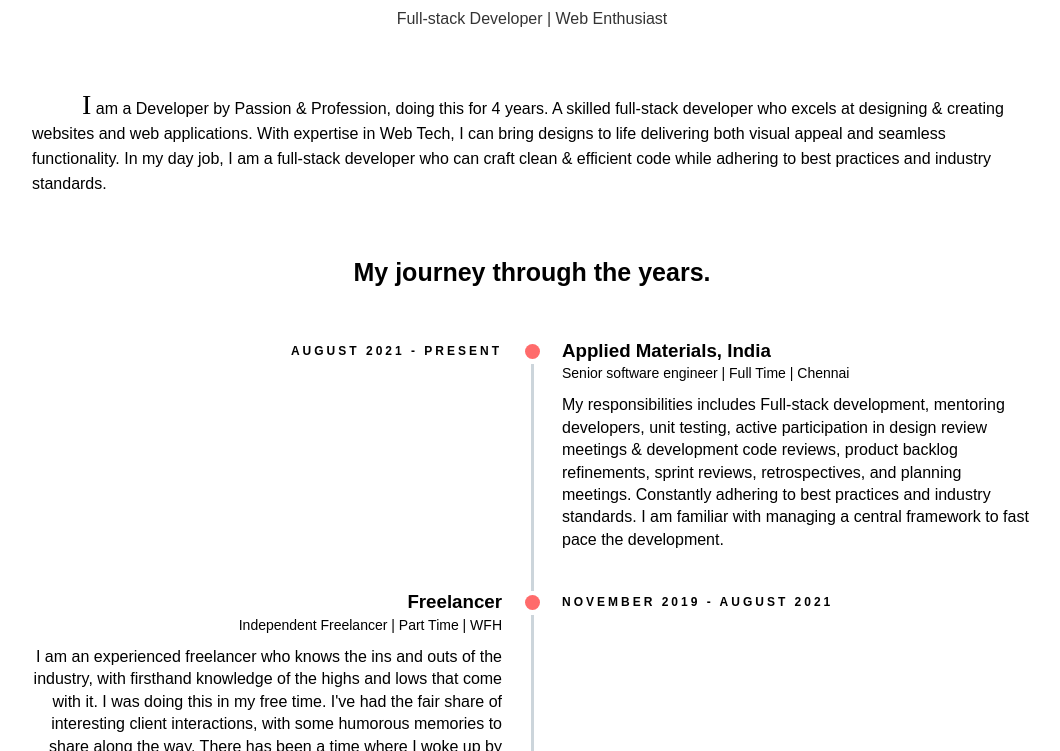
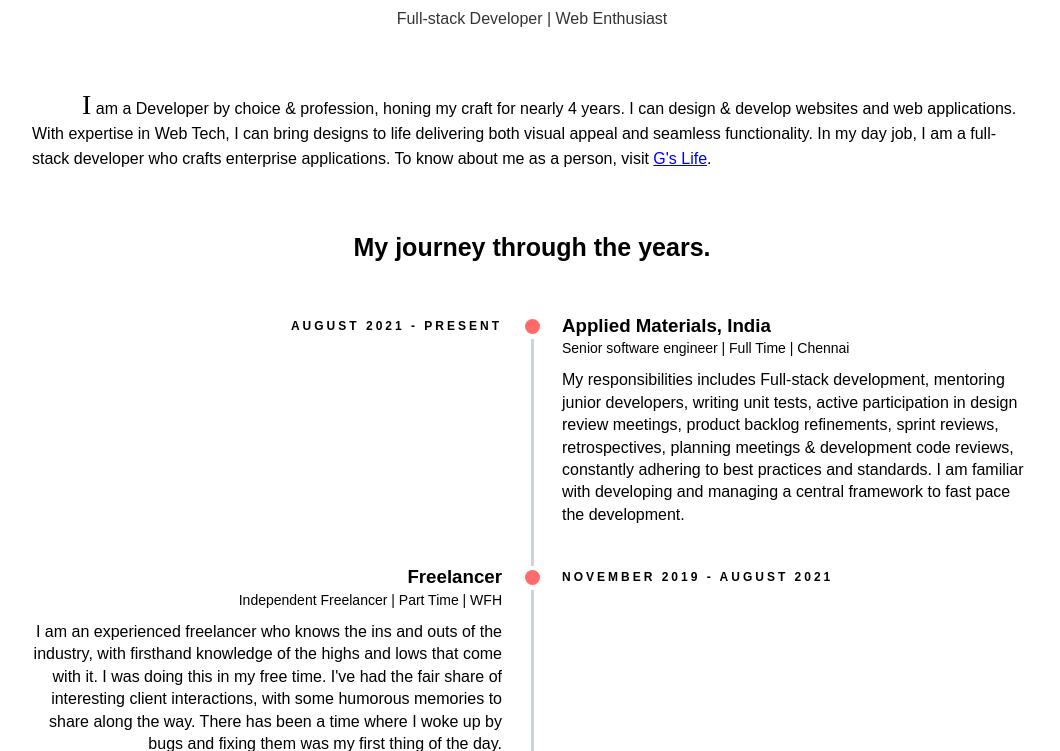
Before and after one commit to GowthamanT/work, a plain HTML site: page index.html in a window 1280 px wide. Shown: the part 468-1219 px from the top of the page, without its empty margins (108-1168 px from the left). Drawn offline with Linux system fonts and the light colour scheme.

Commit message:
feat: update bio

```diff
--- a/index.html
+++ b/index.html
@@ -112,15 +112,18 @@
             <main class="container article-content">
                 <div>
                     <p class="start-paragraph">
-                        I am a Developer by Passion & Profession, doing this for
-                        <span id="totalDevelopmentYear"></span> years. A skilled
-                        full-stack developer who excels at designing & creating
-                        websites and web applications. With expertise in Web
-                        Tech, I can bring designs to life delivering both visual
-                        appeal and seamless functionality. In my day job, I am a
-                        full-stack developer who can craft clean & efficient
-                        code while adhering to best practices and industry
-                        standards.
+                        I am a Developer by choice & profession, honing my craft
+                        for nearly
+                        <span id="totalDevelopmentYear"></span> years. I can
+                        design & develop websites and web applications. With
+                        expertise in Web Tech, I can bring designs to life
+                        delivering both visual appeal and seamless
+                        functionality. In my day job, I am a full-stack
+                        developer who crafts enterprise applications. To know
+                        about me as a person, visit
+                        <a href="https://gowthamant.in/" target="_blank"
+                            >G's Life</a
+                        >.
                     </p>
                 </div>
 
@@ -150,16 +153,16 @@
                                     >
                                     <p>
                                         My responsibilities includes Full-stack
-                                        development, mentoring developers, unit
-                                        testing, active participation in design
-                                        review meetings & development code
-                                        reviews, product backlog refinements,
-                                        sprint reviews, retrospectives, and
-                                        planning meetings. Constantly adhering
-                                        to best practices and industry
-                                        standards. I am familiar with managing a
-                                        central framework to fast pace the
-                                        development.
+                                        development, mentoring junior
+                                        developers, writing unit tests, active
+                                        participation in design review meetings,
+                                        product backlog refinements, sprint
+                                        reviews, retrospectives, planning
+                                        meetings & development code reviews,
+                                        constantly adhering to best practices
+                                        and standards. I am familiar with
+                                        developing and managing a central
+                                        framework to fast pace the development.
                                     </p>
                                 </div>
                             </li>
```
